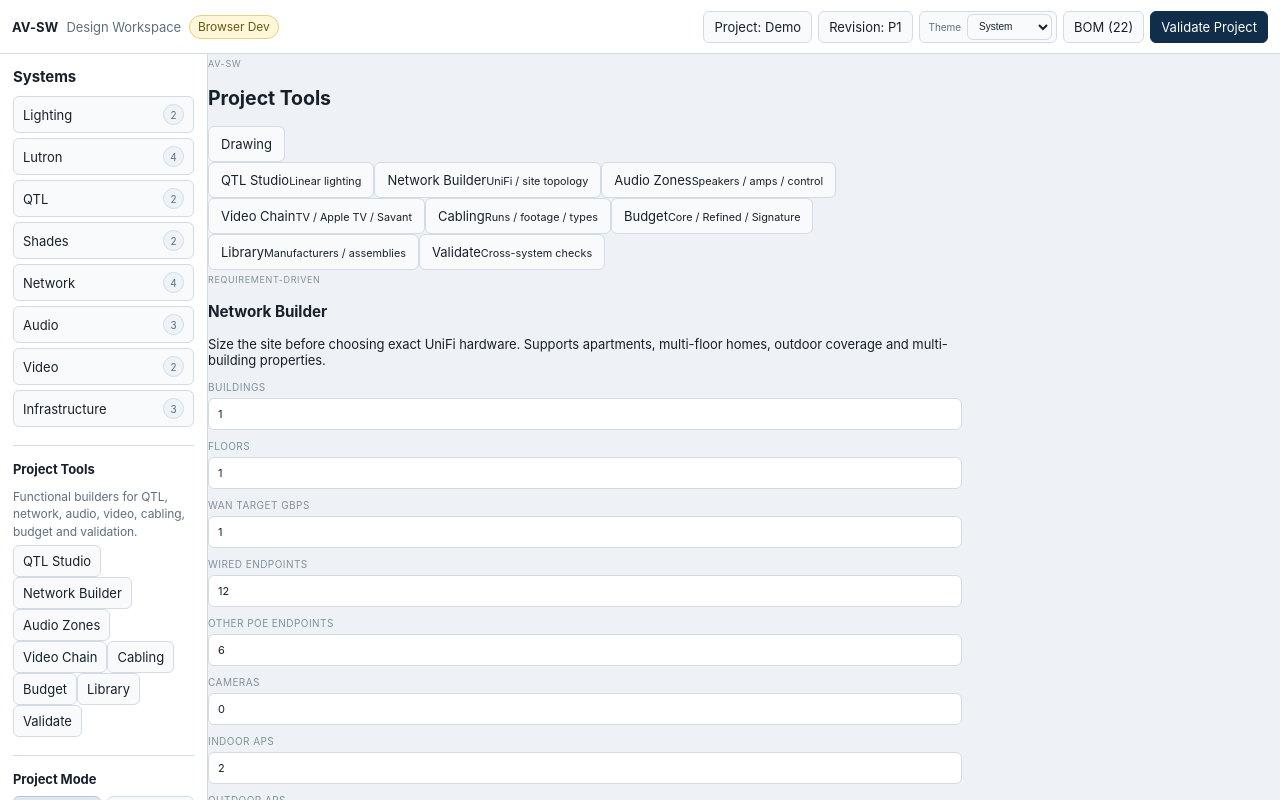
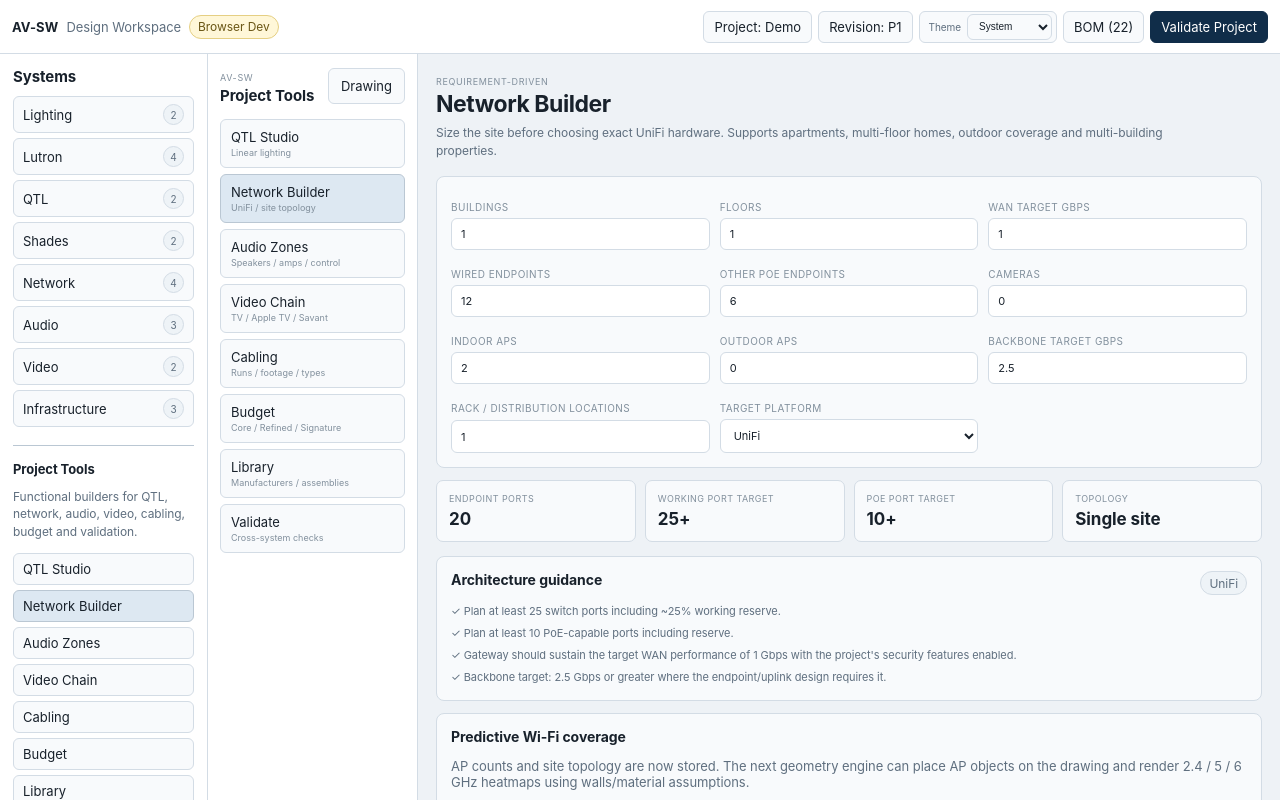
Before and after one commit to CucaChann/AV-SW, a React (Vite) app: page / in a window 1280 px wide. Both pictures are taken after a click on the button "Network Builder". Shown: the top 800 px of the page. Built offline with nearby package versions, Linux system fonts and the light colour scheme.

Commit message:
style: add functional project tools workspace

```diff
--- a/src/styles.css
+++ b/src/styles.css
@@ -1348,3 +1348,404 @@ button:focus-visible,
     display: none;
   }
 }
+
+
+/* -------------------------------------------------------------------------- */
+/* Functional project tools                                                   */
+/* -------------------------------------------------------------------------- */
+
+.workspace.tools-open {
+  grid-template-columns: 208px minmax(0, 1fr);
+}
+
+.project-tools-section {
+  border-top-color: var(--border-strong);
+}
+
+.project-tool-list {
+  display: grid;
+  gap: 5px;
+  margin-top: 8px;
+}
+
+.project-tool-list button {
+  text-align: left;
+}
+
+.project-tool-list button.active {
+  background: var(--surface-active);
+  border-color: var(--border-strong);
+}
+
+.project-tools-workspace {
+  min-width: 0;
+  min-height: 0;
+  display: grid;
+  grid-template-columns: 210px minmax(0, 1fr);
+  background: var(--bg);
+}
+
+.tool-nav {
+  min-height: 0;
+  padding: 14px 12px;
+  overflow: auto;
+  background: var(--surface-1);
+  border-right: 1px solid var(--border);
+}
+
+.tool-nav-header {
+  display: flex;
+  align-items: flex-start;
+  justify-content: space-between;
+  gap: 10px;
+  margin-bottom: 14px;
+}
+
+.tool-nav-header h2 {
+  margin: 2px 0 0;
+  font-size: 15px;
+}
+
+.tool-nav nav {
+  display: grid;
+  gap: 6px;
+}
+
+.tool-nav nav button {
+  display: grid;
+  gap: 2px;
+  text-align: left;
+  padding: 9px 10px;
+}
+
+.tool-nav nav button.active {
+  background: var(--surface-active);
+  border-color: var(--border-strong);
+}
+
+.tool-nav nav small {
+  color: var(--text-subtle);
+  font-size: 9px;
+}
+
+.tool-content {
+  min-width: 0;
+  min-height: 0;
+  overflow: auto;
+  padding: 18px;
+  background: var(--bg);
+}
+
+.tool-page {
+  width: min(1180px, 100%);
+  margin: 0 auto;
+}
+
+.tool-page-heading {
+  display: flex;
+  align-items: flex-start;
+  justify-content: space-between;
+  gap: 18px;
+  margin-bottom: 16px;
+}
+
+.tool-page-heading h1 {
+  margin: 2px 0 6px;
+  font-size: 23px;
+  letter-spacing: -0.02em;
+}
+
+.tool-page-heading p {
+  max-width: 760px;
+  margin: 0;
+  color: var(--text-muted);
+  font-size: 12px;
+  line-height: 1.5;
+}
+
+.tool-action-row {
+  display: flex;
+  flex-wrap: wrap;
+  gap: 8px;
+}
+
+.tool-summary-grid {
+  display: grid;
+  grid-template-columns: repeat(4, minmax(0, 1fr));
+  gap: 9px;
+  margin-bottom: 14px;
+}
+
+.tool-summary-grid article {
+  min-width: 0;
+  padding: 12px;
+  background: var(--surface-2);
+  border: 1px solid var(--border);
+  border-radius: 7px;
+}
+
+.tool-summary-grid span {
+  display: block;
+  margin-bottom: 5px;
+  color: var(--text-subtle);
+  font-size: 9px;
+  text-transform: uppercase;
+  letter-spacing: 0.05em;
+}
+
+.tool-summary-grid strong {
+  color: var(--text);
+  font-size: 17px;
+}
+
+.tool-empty {
+  padding: 22px;
+  border: 1px dashed var(--border-strong);
+  border-radius: 8px;
+  color: var(--text-muted);
+  background: var(--surface-1);
+  text-align: center;
+  font-size: 12px;
+}
+
+.builder-list {
+  display: grid;
+  gap: 12px;
+}
+
+.builder-card {
+  margin-bottom: 12px;
+  padding: 14px;
+  background: var(--surface-2);
+  border: 1px solid var(--border);
+  border-radius: 8px;
+}
+
+.builder-card h3 {
+  margin: 0;
+  font-size: 14px;
+}
+
+.builder-card-header {
+  display: flex;
+  align-items: flex-start;
+  justify-content: space-between;
+  gap: 12px;
+  margin-bottom: 9px;
+}
+
+.builder-form-grid {
+  display: grid;
+  gap: 8px 10px;
+}
+
+.builder-form-grid.three {
+  grid-template-columns: repeat(3, minmax(0, 1fr));
+}
+
+.calculation-strip {
+  display: flex;
+  flex-wrap: wrap;
+  gap: 8px;
+  margin-top: 11px;
+  padding: 10px;
+  border: 1px solid var(--border);
+  border-radius: 7px;
+  background: var(--surface-1);
+}
+
+.calculation-strip > div {
+  min-width: 145px;
+  display: grid;
+  gap: 2px;
+}
+
+.calculation-strip span {
+  color: var(--text-subtle);
+  font-size: 9px;
+  text-transform: uppercase;
+}
+
+.calculation-strip strong {
+  font-size: 13px;
+}
+
+.warning-list {
+  display: grid;
+  gap: 5px;
+  margin-top: 10px;
+  padding: 9px;
+  border: 1px solid var(--warning-border);
+  border-radius: 6px;
+  background: var(--warning-bg);
+}
+
+.warning-list p {
+  margin: 0;
+  color: var(--warning-text);
+  font-size: 10px;
+  line-height: 1.4;
+}
+
+.tool-footnote {
+  margin: 10px 0 0;
+  color: var(--text-subtle);
+  font-size: 9px;
+  line-height: 1.5;
+}
+
+.check-list {
+  display: grid;
+  gap: 6px;
+}
+
+.check-list p {
+  margin: 0;
+  color: var(--text-muted);
+  font-size: 11px;
+  line-height: 1.45;
+}
+
+.budget-grid {
+  display: grid;
+  grid-template-columns: repeat(2, minmax(0, 1fr));
+  gap: 8px;
+  margin-bottom: 14px;
+}
+
+.budget-row {
+  display: grid;
+  grid-template-columns: 1fr 150px;
+  align-items: center;
+  gap: 10px;
+  padding: 9px 10px;
+  background: var(--surface-2);
+  border: 1px solid var(--border);
+  border-radius: 7px;
+  color: var(--text-muted);
+  font-size: 11px;
+}
+
+.budget-row input {
+  width: 100%;
+  border: 1px solid var(--border);
+  border-radius: 6px;
+  padding: 7px 8px;
+  background: var(--input-bg);
+  color: var(--text);
+}
+
+.negative {
+  color: #e46969 !important;
+}
+
+.library-search {
+  max-width: 520px;
+  margin: 0 0 14px;
+}
+
+.manufacturer-grid,
+.assembly-grid {
+  display: grid;
+  grid-template-columns: repeat(3, minmax(0, 1fr));
+  gap: 9px;
+}
+
+.assembly-grid {
+  grid-template-columns: repeat(2, minmax(0, 1fr));
+}
+
+.manufacturer-card,
+.assembly-grid article {
+  padding: 12px;
+  background: var(--surface-2);
+  border: 1px solid var(--border);
+  border-radius: 7px;
+}
+
+.manufacturer-card p,
+.assembly-grid p {
+  margin: 8px 0 0;
+  color: var(--text-muted);
+  font-size: 10px;
+  line-height: 1.45;
+}
+
+.validation-list {
+  display: grid;
+  gap: 8px;
+  margin-bottom: 14px;
+}
+
+.validation-card {
+  display: flex;
+  align-items: flex-start;
+  justify-content: space-between;
+  gap: 12px;
+  padding: 11px 12px;
+  border: 1px solid var(--border);
+  border-left-width: 3px;
+  border-radius: 7px;
+  background: var(--surface-2);
+}
+
+.validation-card.blocker {
+  border-left-color: #d95b5b;
+}
+
+.validation-card.warning {
+  border-left-color: #d6aa41;
+}
+
+.validation-card.info {
+  border-left-color: #5c93bd;
+}
+
+.validation-card p {
+  margin: 3px 0 0;
+  color: var(--text-muted);
+  font-size: 11px;
+  line-height: 1.45;
+}
+
+.validation-severity {
+  flex: none;
+  padding: 3px 6px;
+  border-radius: 5px;
+  background: var(--surface-3);
+  color: var(--text-muted);
+  font-size: 9px;
+  text-transform: uppercase;
+}
+
+@media (max-width: 1150px) {
+  .project-tools-workspace {
+    grid-template-columns: 175px minmax(0, 1fr);
+  }
+
+  .builder-form-grid.three,
+  .manufacturer-grid {
+    grid-template-columns: repeat(2, minmax(0, 1fr));
+  }
+
+  .tool-summary-grid {
+    grid-template-columns: repeat(2, minmax(0, 1fr));
+  }
+}
+
+@media (max-width: 850px) {
+  .project-tools-workspace {
+    grid-template-columns: 1fr;
+  }
+
+  .tool-nav {
+    display: none;
+  }
+
+  .builder-form-grid.three,
+  .manufacturer-grid,
+  .assembly-grid,
+  .budget-grid {
+    grid-template-columns: 1fr;
+  }
+}
```
